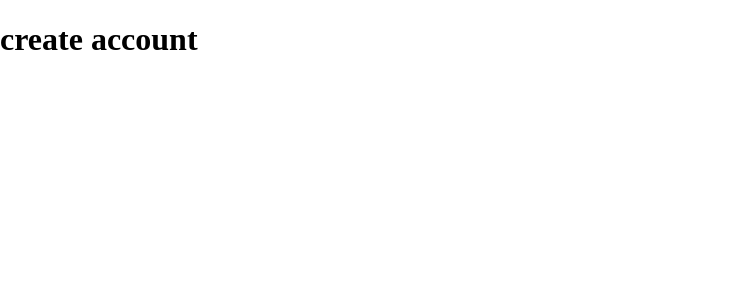
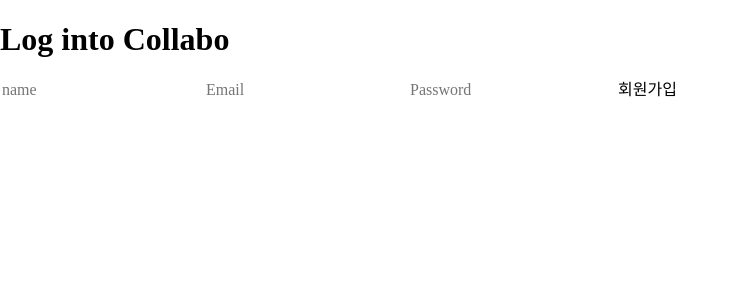
Before and after one commit to leechi/collabo, a React (Vite) app: page /create-account in a window 1280 px wide. Shown: the top 300 px of the page, without its empty margins (0-738 px from the left). Built offline with nearby package versions, Linux system fonts and the light colour scheme.

Commit message:
feat(create-account): Add createAccount components

```diff
--- a/src/routes/Create-acount.tsx
+++ b/src/routes/Create-acount.tsx
@@ -1,3 +1,45 @@
+import { useState } from "react"
+
 export default function CreateAccount() {
-  return <h1>create account</h1>;
+  const [isLoading, setLoading] = useState(false);
+  const [name, setName] = useState("")
+  const [email, setEmail] = useState("")
+  const [password, setPassword] = useState("")
+  const [error, setError] = useState("")
+  const onChange = (e: React.ChangeEvent<HTMLInputElement>) => {
+    const {
+      target: { name, value },
+    } = e;
+    if (name === "name") {
+      setName(value);
+    } else if (name === "email") {
+      setEmail(value);
+    } else if (name === "password") {
+      setPassword(value);
+    }
+  };
+  const onSubmit = (e: React.FormEvent<HTMLFormElement>) => {
+    e.preventDefault();
+    try {
+      // create an account
+      // set the name of the user.
+      // redirect to the home page
+    } catch (e) {
+      // setError
+    } finally {
+      setLoading(false);
+    }
+  };
+  return (
+    <div>
+      <form onSubmit={onSubmit}>
+        <h1>Log into Collabo</h1>
+        <input type="text" name="Name" placeholder="name" value={name} required onChange={onChange}/>
+        <input type="text"name="email" placeholder="Email" value={email} required onChange={onChange}/>
+        <input type="password" name="password" placeholder="Password" value={password} required onChange={onChange}/>
+        <input type="submit" value={isLoading ? "Loading..." :"회원가입"} />
+      </form>
+      {error !== "" ? <div>{error}</div> :null}
+    </div>
+  )
 }
```
Also changed, not shown: 1 other file (tests, documents, lock files or other folders).
